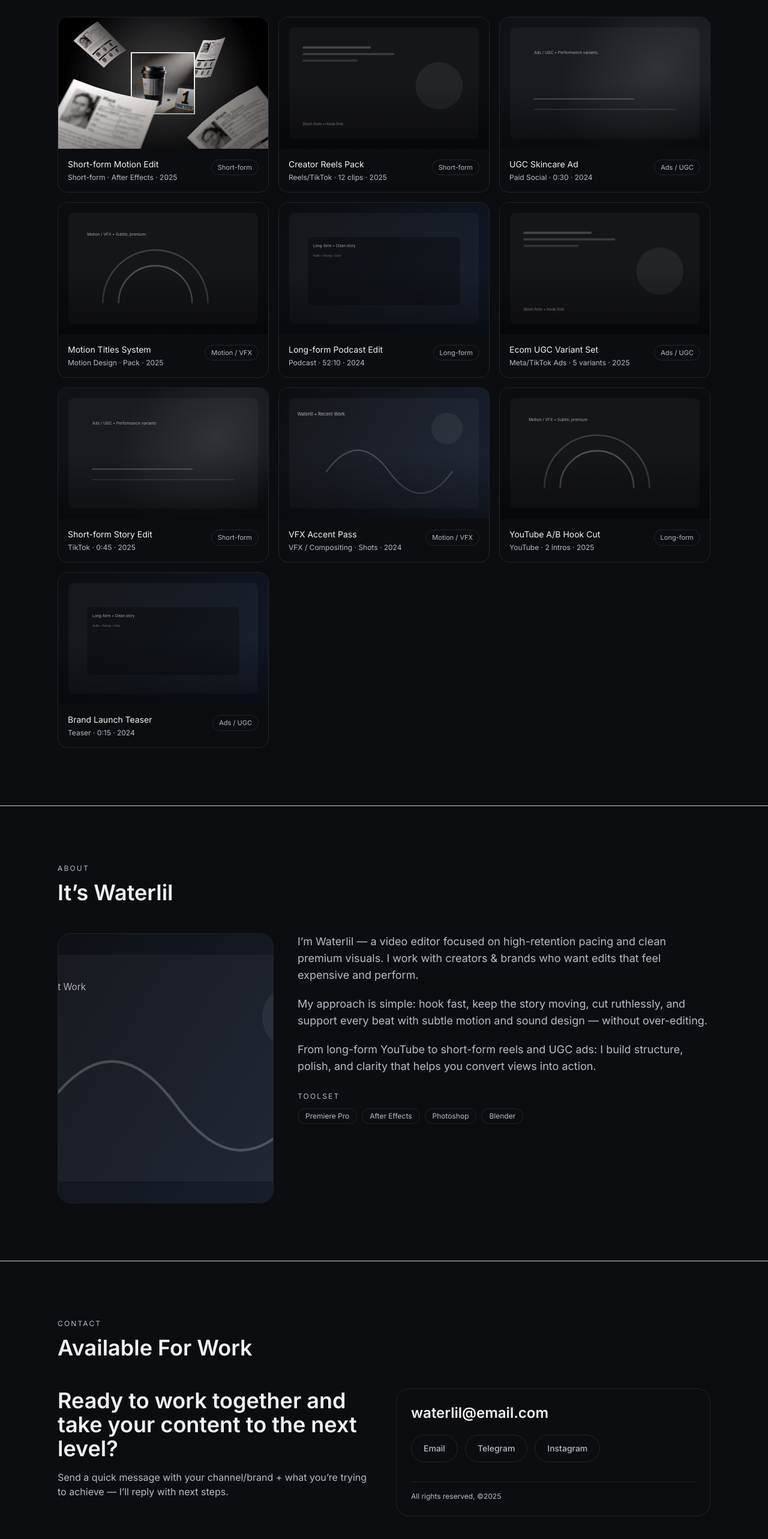
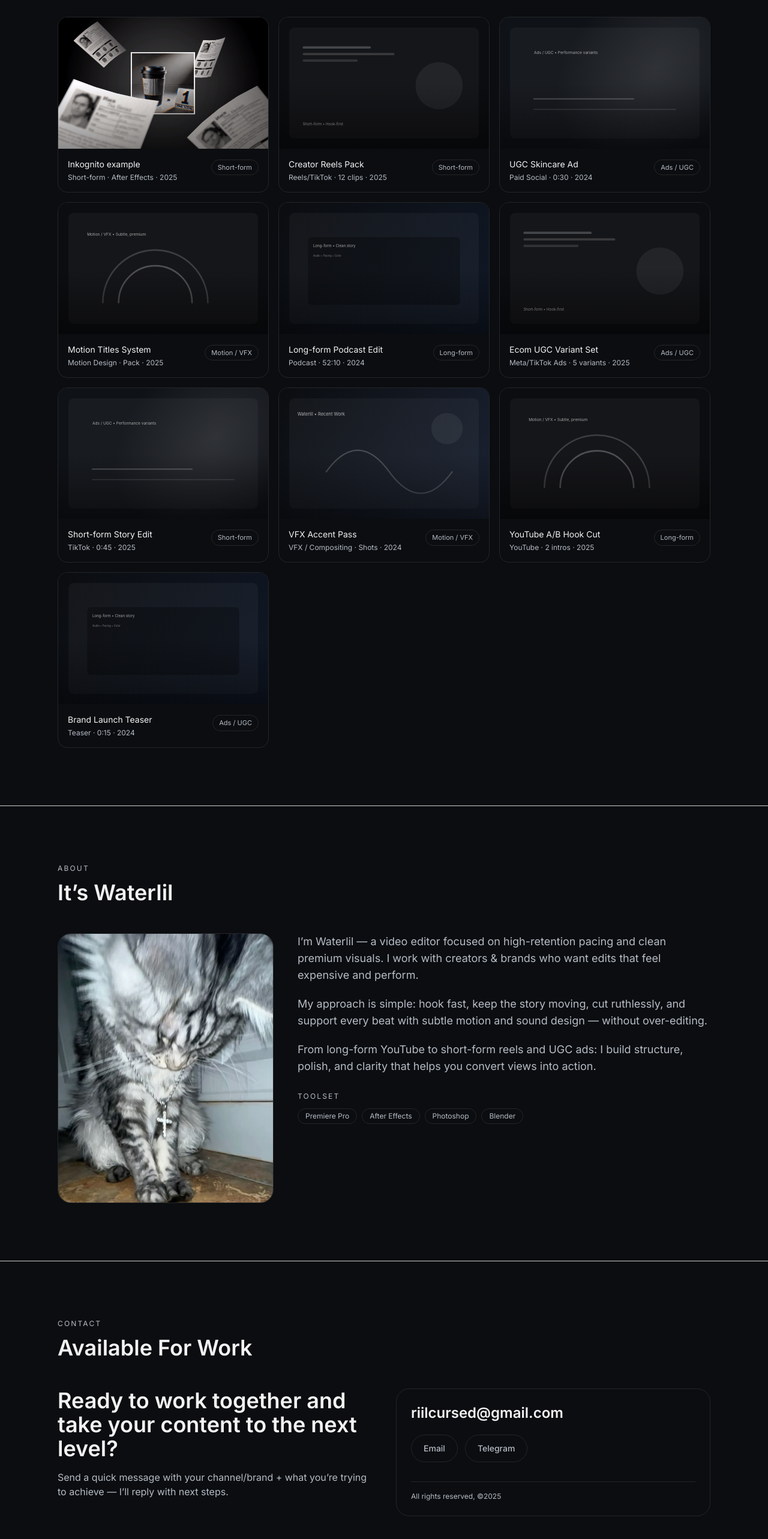
Before and after one commit to waterlilo/waterlil-portfolio, a Next.js app: page / in a window 1280 px wide. Shown: the part 1016-3582 px from the top of the page at 60% size. Built offline with nearby package versions, Linux system fonts and the light colour scheme; no server answers.

Commit message:
Добавил актуальные контакты и котека)

```diff
--- a/components/About.tsx
+++ b/components/About.tsx
@@ -12,7 +12,7 @@ export function About() {
           <div className="relative overflow-hidden rounded-[22px] border border-line bg-white/0">
             <div className="relative aspect-[4/5]">
               <Image
-                src="/thumbs/t1.svg"
+                src="/thumbs/Kitty-_.png"
                 alt="Waterlil portrait placeholder"
                 fill
                 className="object-cover"
--- a/components/Contact.tsx
+++ b/components/Contact.tsx
@@ -42,7 +42,6 @@ export function Contact() {
             <div className="mt-5 flex flex-wrap gap-3">
               <SocialButton href={`mailto:${site.email}`} label="Email" />
               <SocialButton href={site.links.telegram} label="Telegram" />
-              <SocialButton href={site.links.instagram} label="Instagram" />
             </div>
 
             <div className="mt-8 border-t border-line pt-4 text-xs text-fg-dim">
--- a/data/projects.json
+++ b/data/projects.json
@@ -1,7 +1,7 @@
 [
   {
    "id": "p1",
-   "title": "Short-form Motion Edit",
+   "title": "Inkognito example",
    "category": "Short-form",
    "type": "Short-form",
    "meta": "After Effects · 2025",
--- a/lib/site.ts
+++ b/lib/site.ts
@@ -4,9 +4,9 @@ export const site = {
   heroHeadline: "Edits that feel expensive — and sell.",
   heroSub:
     "Short-form, long-form, reels, ads, YouTube. Clean pacing, sharp story, strong retention.",
-  email: "waterlil@email.com",
+  email: "riilcursed@gmail.com",
   links: {
-    telegram: "https://t.me/yourhandle",
+    telegram: "https://t.me/@waterl1l",
     instagram: "https://instagram.com/yourhandle",
     x: "https://x.com/yourhandle"
   }
```
Also changed, not shown: public/thumbs/Kitty-_.png (added).
